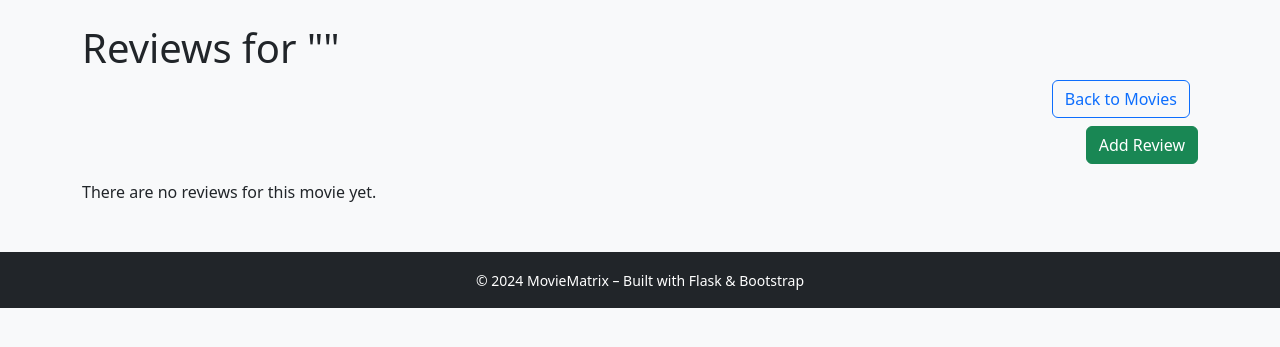
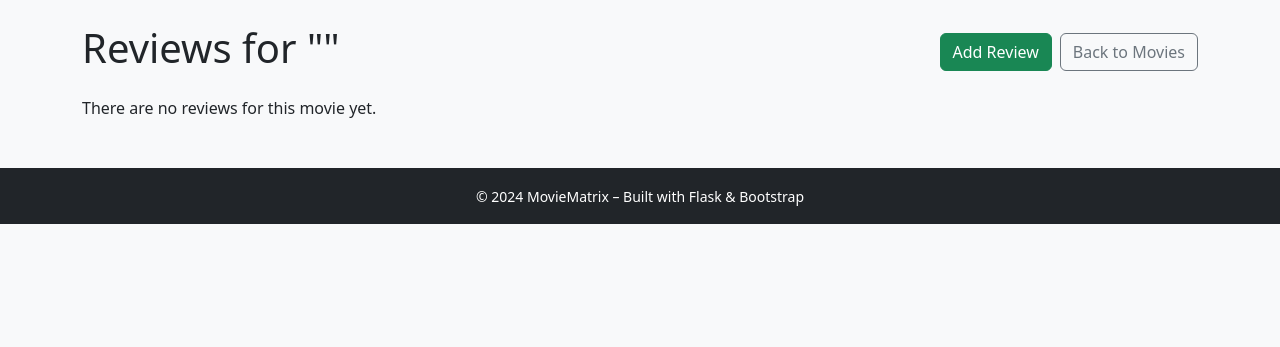
Before and after one commit to Nugamoto/MovieMatrix, a Flask app: template templates/movie_reviews.html in a window 1280 px wide. Shown: the part 56-403 px from the top of the page. Run offline with Flask 3, Linux system fonts and the light colour scheme; the template is opened without the code that fills it, so the values that code supplies are empty; some libraries are stand-ins or nearby versions.

Commit message:
style(templates): unify layout structure for page titles and action buttons in user and movie views

```diff
--- a/templates/movie_reviews.html
+++ b/templates/movie_reviews.html
@@ -3,17 +3,16 @@
 {% block title %}Reviews for {{ movie.title }} - MovieMatrix{% endblock %}
 
 {% block content %}
-<h1>Reviews for "{{ movie.title }}"</h1>
-
-<div class="d-flex justify-content-end mb-2">
-    <a href="{{ url_for('user_movies', user_id=user_id) }}" class="btn btn-outline-primary me-2">
-        Back to Movies
-    </a>
-</div>
-<div class="d-flex justify-content-end mb-3">
-    <a href="{{ url_for('add_review', user_id=user_id, movie_id=movie.id) }}" class="btn btn-success">
-        Add Review
-    </a>
+<div class="d-flex justify-content-between align-items-center mb-3">
+    <h1>Reviews for "{{ movie.title }}"</h1>
+    <div class="d-flex gap-2">
+        <a href="{{ url_for('add_review', user_id=user_id, movie_id=movie.id) }}" class="btn btn-success">
+            Add Review
+        </a>
+        <a href="{{ url_for('user_movies', user_id=user_id) }}" class="btn btn-outline-secondary">
+            Back to Movies
+        </a>
+    </div>
 </div>
 
 {% if reviews %}
--- a/templates/user_reviews.html
+++ b/templates/user_reviews.html
@@ -3,9 +3,8 @@
 {% block title %}{{ user.name }}'s Reviews - MovieMatrix{% endblock %}
 
 {% block content %}
-<h1>Reviews by {{ user.name }}</h1>
-
-<div class="d-flex justify-content-end mb-3">
+<div class="d-flex justify-content-between align-items-center mb-3">
+    <h1>Reviews by {{ user.name }}</h1>
     <a href="{{ url_for('list_users') }}" class="btn btn-outline-secondary">
         Back to Users
     </a>
```
Also changed, not shown: templates/user_movies.html (+8 -8 lines).
